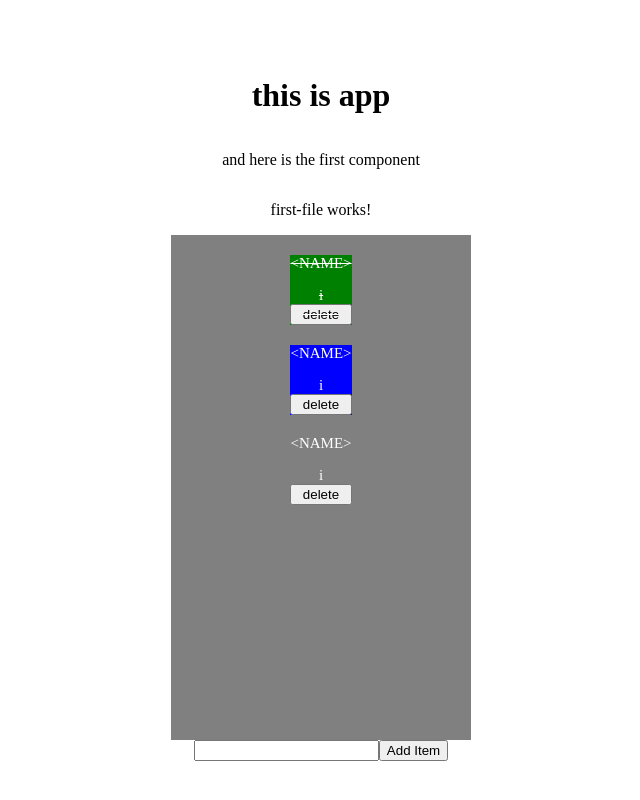
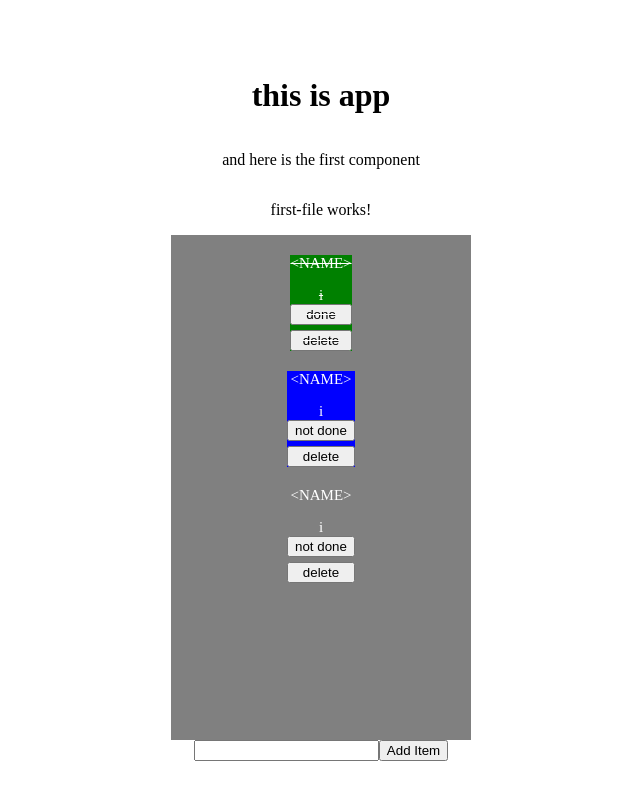
Before and after one commit to Ameer2000Mzori/Todo-List-Angular, an Angular app: page / in a window 1280 px wide. Shown: the top 800 px of the page, without its empty margins (319-959 px from the left). Built offline with nearby package versions, Linux system fonts and the light colour scheme.

Commit message:
solved problem were using input  + output for child component to parent component

```diff
--- a/src/app/first-file/first-file.component.html
+++ b/src/app/first-file/first-file.component.html
@@ -5,7 +5,8 @@
     [itemData]="item"
     [oddEl]="odd"
     [isCompletedEl]="item.isCompleted"
-    [deleteItemFunc]="deleteItem"
+    (deleteItemEvent)="deleteItem($event)"
+    (completeItemEvent)="completed($event)"
   >
   </app-todo>
   } @empty {
--- a/src/app/first-file/first-file.component.ts
+++ b/src/app/first-file/first-file.component.ts
@@ -15,11 +15,7 @@ export class FirstFileComponent {
   newTodoData = todoData;
 
   deleteItem(todoID: string) {
-    console.log('id we got in the parent ', todoID);
-    console.log(this.newTodoData);
-    // if (this.newTodoData) {
     this.newTodoData = this.newTodoData.filter((item) => item.id !== todoID);
-    // }
   }
 
   ngOnInit() {
--- a/src/app/first-file/todo/todo.component.html
+++ b/src/app/first-file/todo/todo.component.html
@@ -7,9 +7,9 @@
     </div>
   </div>
   <div style="display: flex; flex-direction: column; gap: 5px">
-    <!-- <button (click)="completedFunc(itemData)">
+    <button (click)="complete(itemData)">
       {{ itemData.isCompleted ? "done" : "not done" }}
-    </button> -->
+    </button>
     <button (click)="remove(itemData.id)">delete</button>
   </div>
 </div>
--- a/src/app/first-file/todo/todo.component.ts
+++ b/src/app/first-file/todo/todo.component.ts
@@ -1,5 +1,4 @@
-import { Component, Input } from '@angular/core';
-import { stringify } from 'uuid';
+import { Component, Input, Output, EventEmitter } from '@angular/core';
 
 @Component({
   selector: 'app-todo',
@@ -19,11 +18,17 @@ export class TodoComponent {
   itemData: any;
 
   // @Input() completedFunc!: Function;
-  @Input()
-  deleteItemFunc!: Function;
+  @Output() deleteItemEvent: EventEmitter<string> = new EventEmitter<string>();
 
+  @Output() completeItemEvent: EventEmitter<string> =
+    new EventEmitter<string>();
   remove(id: string) {
     console.log('id we got before parent', id);
-    this.deleteItemFunc(id);
+    this.deleteItemEvent.emit(id);
+  }
+
+  complete(data: any) {
+    console.log('id we got before parent', data);
+    this.completeItemEvent.emit(data);
   }
 }
```
